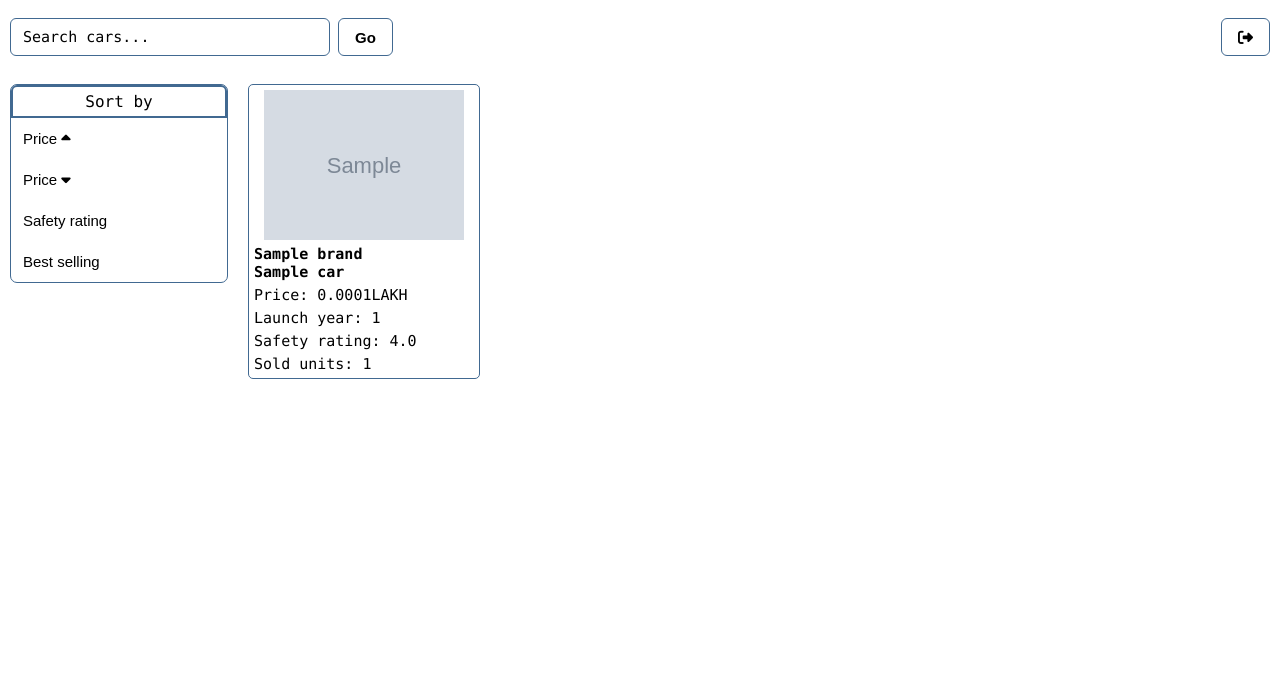
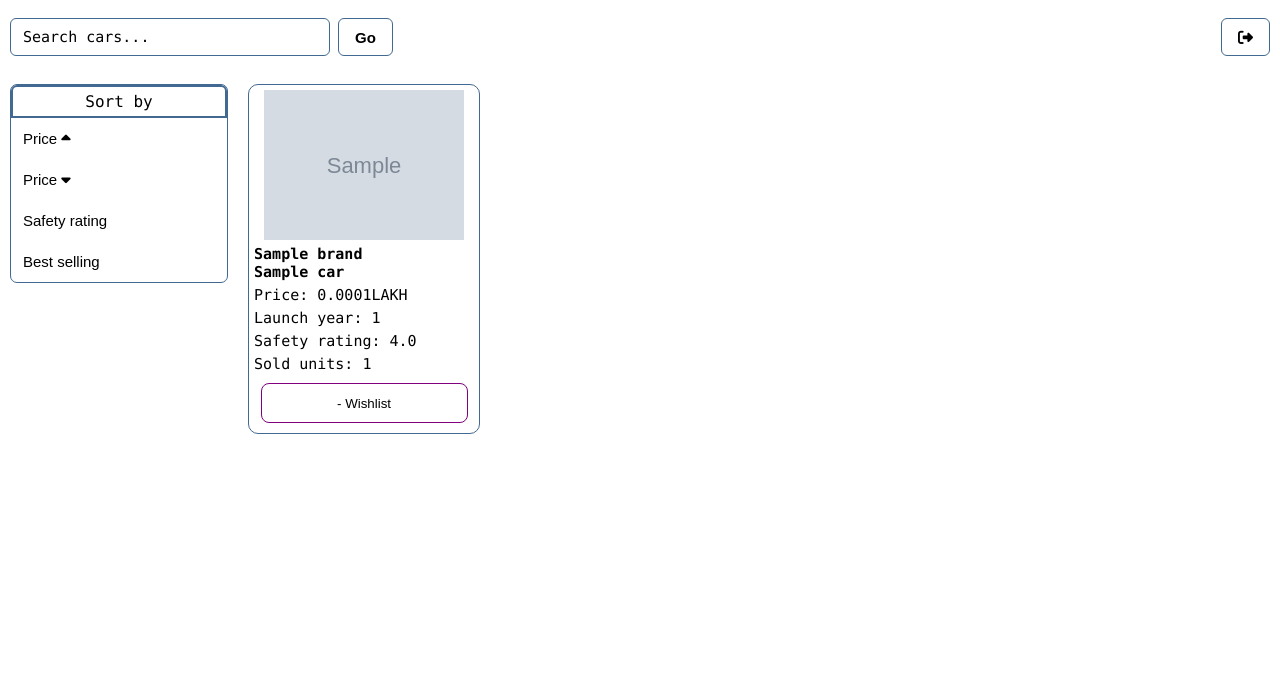
Before and after one commit to MayankArambhi/car-explorer, a Flask app: page / in a window 1280 px wide. Shown: the part 49-723 px from the top of the page. Run offline with Flask 3, Linux system fonts and the light colour scheme; the visitor is signed in with stand-in values (Sample User, id 1); tables that the repository leaves empty hold one stand-in row (values such as "Sample post"); grey boxes marked "Sample" are stand-in pictures; some libraries are stand-ins or nearby versions.

Commit message:
Added wishlist feature.

```diff
--- a/application/controllers.py
+++ b/application/controllers.py
@@ -1,9 +1,9 @@
-from flask import render_template, session, request, redirect, url_for
+from flask import render_template, session, request, redirect, url_for, jsonify
 from werkzeug.security import check_password_hash, generate_password_hash
 from application import app
 from application.database import db
 from sqlalchemy import or_
-from application.models import Cars, Brands, Users
+from application.models import Cars, Brands, Users, Wishlist
 
 @app.route("/authentication")
 def auth():
@@ -67,6 +67,7 @@ def logout():
 @app.route("/")
 def home():
     user_id = session.get("user_id", "")
+
     if not user_id:
         return redirect(url_for("auth"))
 
@@ -91,6 +92,13 @@ def home():
     elif sort=="sales":
         query = query.order_by(Cars.sales_count.desc())
     cars = query.all()
+
+    # WISHLIST
+    wishlist = Wishlist.query.filter_by(user_id=user_id).all()
+    for item in wishlist:
+        for car in cars:
+            if item.car_id == car.car_id:
+                car.wishlist = True
 
     l = len(cars)
     return render_template("index.html", cars=cars, search=search, sort=sort, number = l)
@@ -134,5 +142,52 @@ def brand(brand_id):
         query = query.order_by(Cars.sales_count.desc())
     cars = query.all()
 
+    # WISHLIST
+    wishlist = Wishlist.query.filter_by(user_id=user_id).all()
+    for item in wishlist:
+        for car in cars:
+            if item.car_id == car.car_id:
+                car.wishlist = True
+
     l = len(list(cars))
     return render_template("brand.html", cars=cars, search=search, number = l, brand=brand)
+
+@app.route("/car-details/<int:car_id>")
+def car_details(car_id):
+    car = Cars.query.filter_by(car_id=car_id).first()
+    brand = car.brand.brand_name
+    car_name = car.car_name
+    type = car.type.type_name
+    result = {
+        "name": car_name,
+        "brand": brand,
+        "price": car.price,
+        "body_type": type,
+        "launch_date": car.launch_date,
+        "safety": car.safety_rating,
+        "sales": car.sales_count
+        }
+    return jsonify(result)
+
+@app.route("/atw/<int:car_id>")
+def add_to_wishlist(car_id):
+    user_id = session.get("user_id")
+    if Wishlist.query.filter_by(user_id=user_id, car_id=car_id).first():
+        print("wrong func (called: add)")
+        return "0"
+    db.session.add(Wishlist(user_id=user_id, car_id=car_id))
+    db.session.commit()
+    print(f"added {user_id}, {car_id}")
+    return "1"
+
+@app.route("/rfw/<int:car_id>")
+def remove_from_wishlist(car_id):
+    user_id = session.get("user_id")
+    item = Wishlist.query.filter_by(user_id=user_id, car_id=car_id).first()
+    if item:
+        db.session.delete(item)
+        db.session.commit()
+        print(f"removed {user_id}, {car_id}")
+        return "1"
+    print("wrong func (called: rem)")
+    return "0"
--- /dev/null
+++ b/static/scripts/script2.js
@@ -0,0 +1,21 @@
+async function add_wishlist(car_id){
+    response = await fetch(`/atw/${car_id}`);
+        if(response.text()==="0"){
+            alert("Car already exist in wishlist");
+            return;
+        }
+    const btn = document.getElementById(`wl-${car_id}`);
+    btn.setAttribute("onclick", `rem_wishlist(${car_id})`);
+    btn.innerHTML = "- Wishlist";
+}
+
+async function rem_wishlist(car_id){
+    response = await fetch(`/rfw/${car_id}`);
+    if(response.text()==="0"){
+        alert("Car doesn't exist in your wishlist");
+        return;
+    }
+    const btn = document.getElementById(`wl-${car_id}`);
+    btn.setAttribute("onclick", `add_wishlist(${car_id})`);
+    btn.innerHTML = "+ Wishlist";
+}
--- a/static/styles/style.css
+++ b/static/styles/style.css
@@ -329,7 +329,7 @@ form:first-child .sbheading{
     min-height: 250px;
     width: 230px;
     border: 1px solid var(--border);
-    border-radius: 5px;
+    border-radius: 10px;
     background: linear-gradient(var(--secondary-bg), var(--more-secondary-bg));
     transition: background 0.5s linear;
 }
@@ -372,6 +372,27 @@ a:hover {
     overflow: hidden;
 }
 
+.wl-div {
+    margin-top: 10px;
+    margin-bottom: 10px;
+    height: 40px;
+    display: flex;
+    justify-content: center;
+    align-items: center;
+}
+
+.wishlist {
+    height: 100%;
+    width: 90%;
+    background-color: white;
+    border: 1px solid purple;
+    border-radius: 8px;
+}
+
+.wishlist:hover {
+    background-color: rgba(136, 0, 255, 0.1);
+}
+
 .img img {
     max-height: 100%;
 }
--- a/templates/car.html
+++ b/templates/car.html
@@ -14,7 +14,10 @@
     <div id="wrapper">
     <div id="container">
         <div id="content">
-            Will be back once I learn java script (hopefully)
+            <div>
+                <button id="show-details" onclick="fetch_car({{car.car_id}})">Show details</button>
+                <div id="details"></div>
+            </div>
             <br>
             <a href="/">Go back</a>
         </div>
@@ -27,5 +30,6 @@
     <div id="footer">
         <a href="https://github.com/MayankArambhi" target="_blank"><i class="fa-brands fa-github"></i>/MayankArambhi</a>
     </div>
+    <script src="{{ url_for('static', filename='scripts/script1.js') }}"></script>
 </body>
 </html>
--- a/templates/index.html
+++ b/templates/index.html
@@ -35,6 +35,12 @@
             <div><button form="car-form" type="submit" name="sort" value="price-desc">Price <i class="fa-solid fa-caret-down"></i></button></div>
             <div><button form="car-form" type="submit" name="sort" value="safety">Safety rating</button></div>
             <div><button form="car-form" type="submit" name="sort" value="sales">Best selling</button></div>
+
+            <!-- <div id="user-det">
+                <button>See wishlist</button>
+                USERNAME
+                <button>Logout</button>
+            </div> -->
             <!-- <form action="/">
             <div class="sbheading">Filter by</div>
             <div>
@@ -82,6 +88,13 @@
                     <div class="card-text">Launch year: {{car.launch_date}}</div>
                     <div class="card-text">Safety rating: {{car.safety_rating}}</div>
                     <div class="card-text">Sold units: {{car.sales_count}}</div>
+                    <div class="wl-div">
+                        {% if car.wishlist %}
+                        <button class="wishlist" id="wl-{{ car.car_id }}" onclick="rem_wishlist({{ car.car_id }})">- Wishlist</button>
+                        {% else %}
+                        <button class="wishlist" id="wl-{{ car.car_id }}" onclick="add_wishlist({{ car.car_id }})">+ Wishlist</button>
+                        {% endif %}
+                    </div>
                 </div>
 
                 {% endfor %}
@@ -94,5 +107,6 @@
     <div id="footer">
         <a href="https://github.com/MayankArambhi" target="_blank"><i class="fa-brands fa-github"></i>/MayankArambhi</a>
     </div>
+    <script src="{{ url_for('static', filename='scripts/script2.js') }}"></script>
 </body>
 </html>
```
Also changed, not shown: application/models.py (+8 -0 lines), static/scripts/script1.js (added, +13 -0 lines), templates/brand.html (+8 -0 lines).
